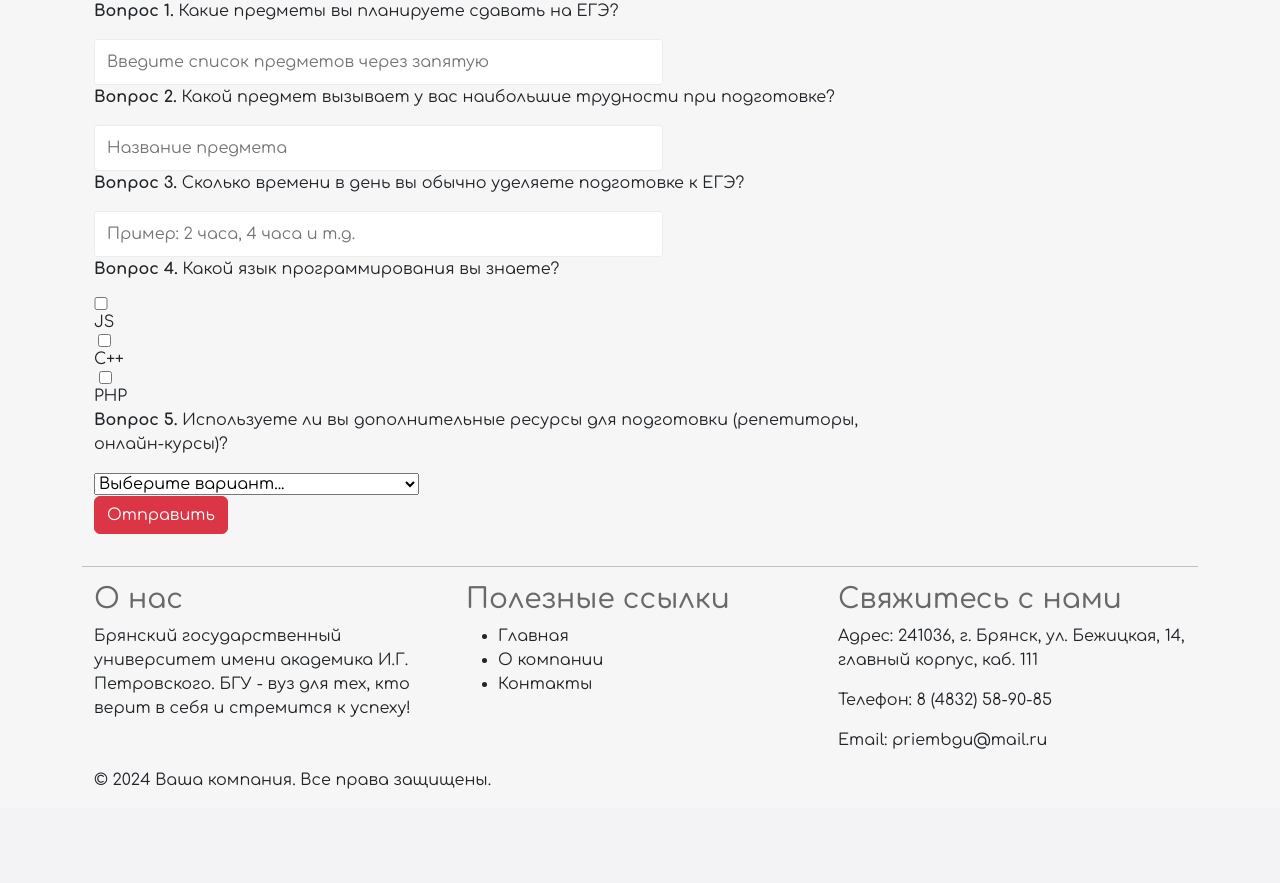
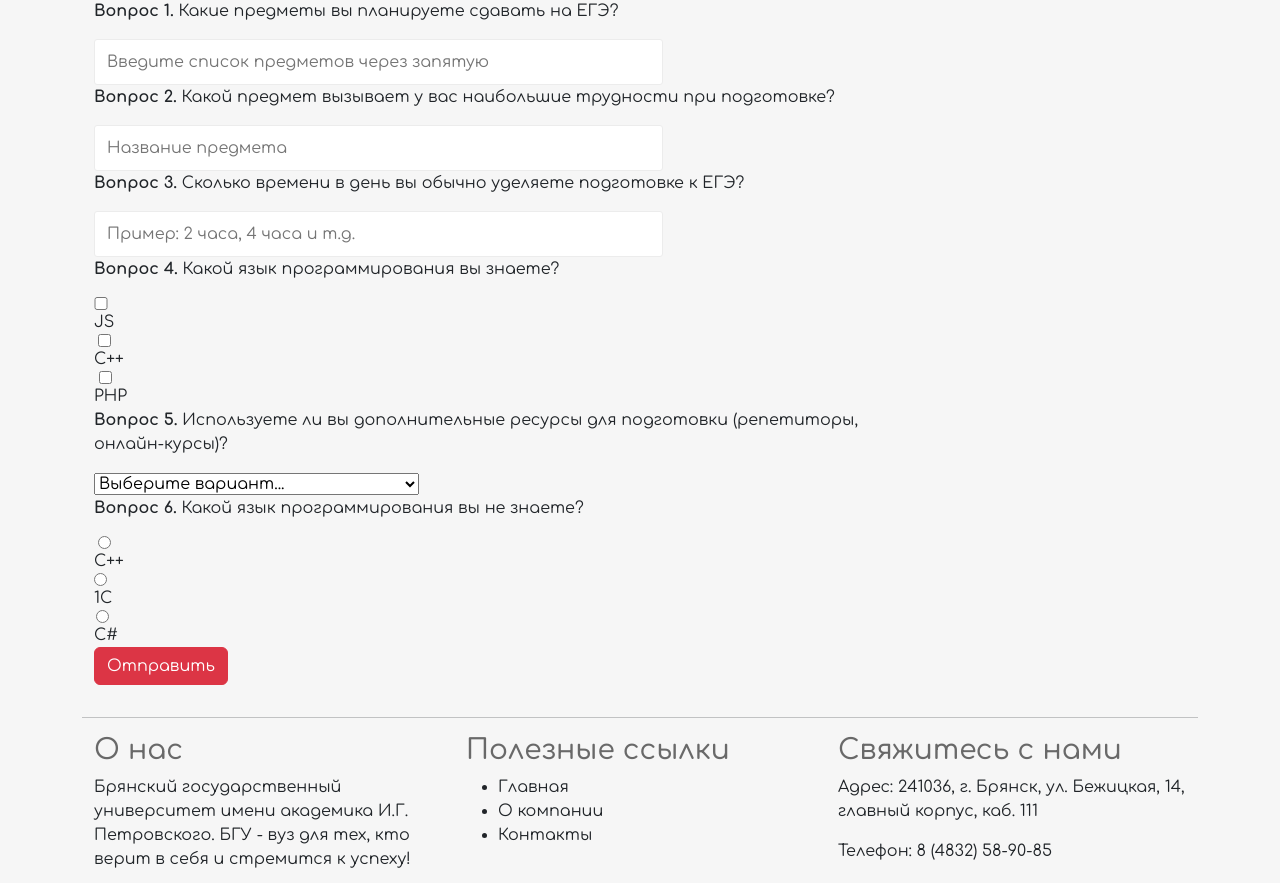
Before and after one commit to kiryalemeshev/DiplomWeb, a PHP site: page /DiplomWeb/single.php in a window 1280 px wide. Shown: the part 747-1630 px from the top of the page. Before the commit the page ends 1536 px from the top, so only its background shows below. Run offline with PHP 8.4, Linux system fonts and the light colour scheme.

Commit message:
add quest8 and js script message text

```diff
--- a/app/controllers/vi.php
+++ b/app/controllers/vi.php
@@ -29,7 +29,7 @@ include "app/database/db.php";
 
 $questions = [];
 
-foreach (range(1, 7) as $i) {
+foreach (range(1, 8) as $i) {
     $key = "quest$i";
     $questions[$key] = isset($_POST[$key]) ? trim($_POST[$key]) : '';
 }
@@ -41,7 +41,8 @@ $post = [
     'question4' => $questions['quest4'],
     'question5' => $questions['quest5'],
     'question6' => $questions['quest6'],
-    'question7' => $questions['quest7']
+    'question7' => $questions['quest7'],
+    'question8' => $questions['quest8']
 ];
 
 $id = insert("vstup_isp", $post);
--- a/single.php
+++ b/single.php
@@ -110,6 +110,12 @@
                 <option value="Нет, готовлюсь самостоятельно">Нет, готовлюсь самостоятельно</option>
               </select><br>
 
+                <p><strong>Вопрос 6.</strong> Какой язык программирования вы не знаете?</p><br>
+                <label><input type="radio" name="quest8" value="JavaScript"> C++</label><br>
+                <label><input type="radio" name="quest8" value="C++"> 1C</label><br>
+                <label><input type="radio" name="quest8" value="PHP"> С#</label><br>
+
+
 
 
 
@@ -130,9 +136,14 @@
 <!--              <p><strong>Вопрос 10.</strong> Что бы вы посоветовали другим учащимся, которые готовятся к ЕГЭ?</p>-->
 <!--              <textarea id="question10" name="question10" rows="4" cols="50"></textarea>-->
 
+
+
                 <div class="w-100"></div>
                 <div class="mb-3 col-12 col-md-4">
-                    <button type="submit" class="btn btn-danger" name="button-sub">Отправить</button>
+                    <button onclick="Message()" type="submit" class="btn btn-danger" name="button-sub">Отправить</button>
+                    <script>
+                        function Message() { alert("Спасибо за ответ!"); }
+                    </script>
             </form>
           </div>
 
```
